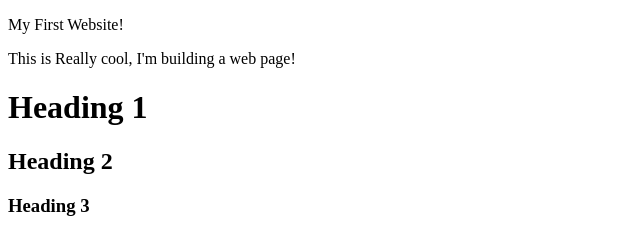
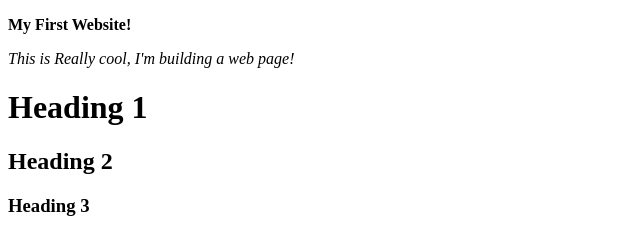
Before and after one commit to Montse58/my-first-website, a plain HTML site: page index.html in a window 1280 px wide. Shown: the top 235 px of the page, 0-640 px from the left. Drawn offline with Linux system fonts and the light colour scheme.

Commit message:
added bold, and italicized text

```diff
--- a/index.html
+++ b/index.html
@@ -8,10 +8,10 @@
     <title> My First Wensite</title>
 </head>
 <body>
-
-    <p>My First Website!</p>
-
-    <p>This is Really cool, I'm building a web page!</p>
+    <!-- adding a strong makes it bold!-->
+    <p><strong>My First Website!</strong></p>
+    <!--em makes it italicized-->
+    <p><em>This is Really cool, I'm building a web page!</em></p>
 <!-- There are no h7, there are only 1-6
   You also don't want to be doing p1, and p2 for paragraphs,
   They should just be p-->
@@ -24,3 +24,6 @@
 </body>
 <!-- This is a comment -->
 </html>
+
+<!-- <b> and <i> are other ways to make it bold and italicise but it doesn't tell it meaing
+    The strong and em, gives it meaning!-->
```
